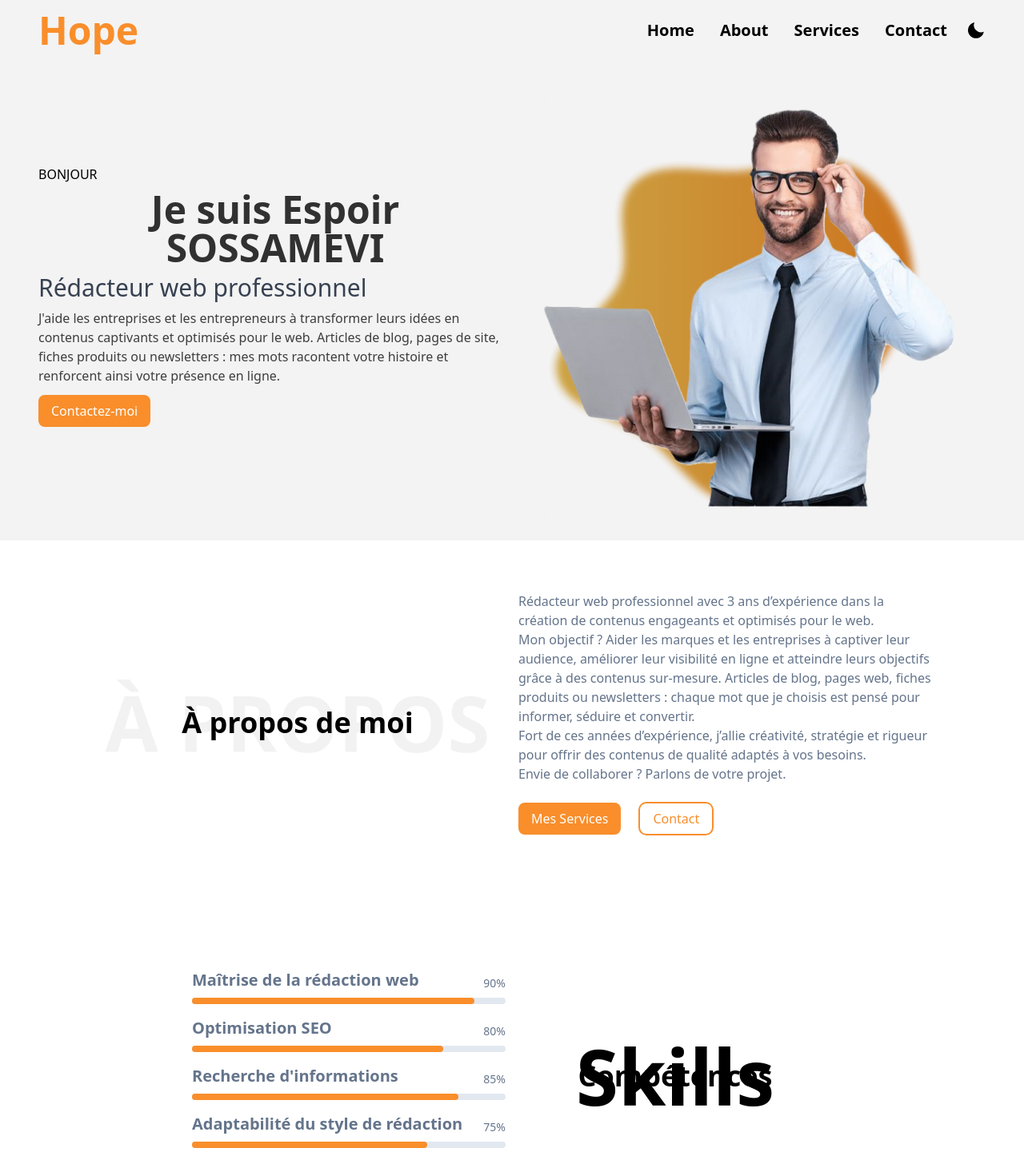
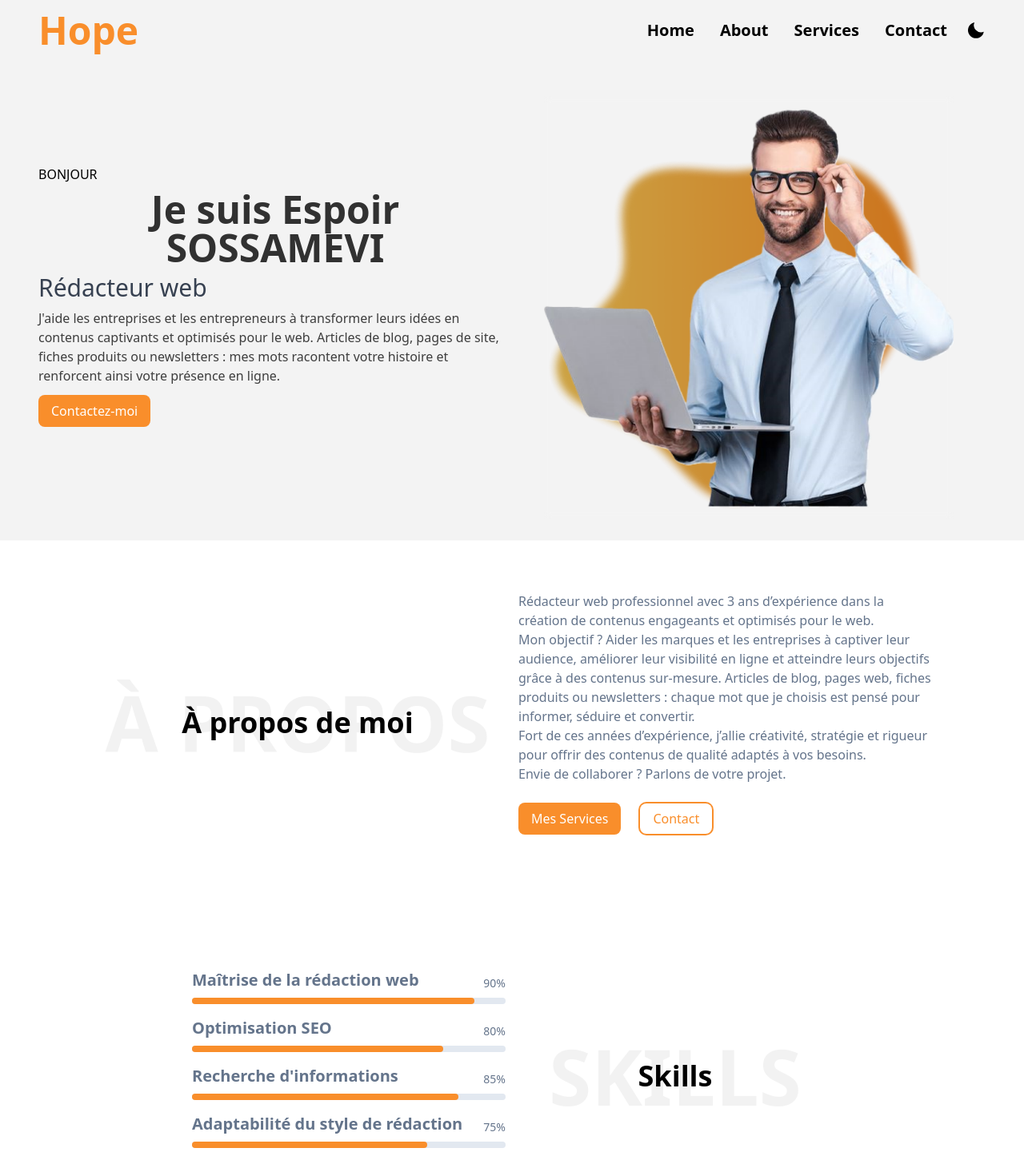
Before and after one commit to benkouden/Hope-Porfolio, a React app: page / in a window 1280 px wide. Shown: the top 1456 px of the page at 80% size. Built offline with nearby package versions, Linux system fonts and the light colour scheme; the HTML template or start-up script is replaced by a standard one.

Commit message:
correction des fauts

```diff
--- a/src/components/hero/Hero.jsx
+++ b/src/components/hero/Hero.jsx
@@ -13,7 +13,7 @@ const Hero = () => {
                 Je suis Espoir SOSSAMEVI
               </p>
               <p className="text-3xl text-gray-700 dark:text-white">
-                Rédacteur web professionnel
+                Rédacteur web
               </p>
               <p className="text-black/75 dark:text-white/70 text-center sm:text-left">
                 J'aide les entreprises et les entrepreneurs à transformer leurs idées en contenus captivants et optimisés pour le web. Articles de blog, pages de site, fiches produits ou newsletters : mes mots racontent votre histoire et renforcent ainsi votre présence en ligne.
--- a/src/components/skills/Skills.jsx
+++ b/src/components/skills/Skills.jsx
@@ -7,19 +7,19 @@ const Skills = () => {
       <div className="container md:w-[70%] sm:py-16 py-10">
         <div className="grid items-center gap-4 grid-cols-1 sm:grid-cols-2">
           <div className="sm:order-2 font-bold relative">
-            <div className="text-center text-6xl xl:text-8xl font-bold text-black dark:text-gray-700">
+            <div className=" text-center text-6xl xl:text-8xl font-bold text-black/5 dark:text-gray-700">
+              SKILLS
+            </div>
+            <h1 className="absolute top-1/2 left-1/2 -translate-x-1/2 -translate-y-1/2 text-3xl md:text-4xl">
               Skills
-            </div>
-            <h2 className="absolute top-1/2 left-1/2 -translate-x-1/2 -translate-y-1/2 text-3xl md:text-4xl">
-              Compétences
-            </h2>
+            </h1>
           </div>
           <div className="text-slate-500 sm:order-1">
-            <SkillsLevel skillsName="Maîtrise de la rédaction web" percentage={90} />
-            <SkillsLevel skillsName="Optimisation SEO" percentage={80} />
-            <SkillsLevel skillsName="Recherche d'informations" percentage={85} />
-            <SkillsLevel skillsName="Adaptabilité du style de rédaction" percentage={75} />
-            <SkillsLevel skillsName="Création de titres accrocheurs" percentage={85} />
+            <SkillsLevel skillsName="Maîtrise de la rédaction web" percentage="90%" />
+            <SkillsLevel skillsName="Optimisation SEO" percentage="80%" />
+            <SkillsLevel skillsName="Recherche d'informations" percentage="85%" />
+            <SkillsLevel skillsName="Adaptabilité du style de rédaction" percentage="75%" />
+            <SkillsLevel skillsName="Création de titres accrocheurs" percentage="85%" />
           </div>
         </div>
       </div>
```
